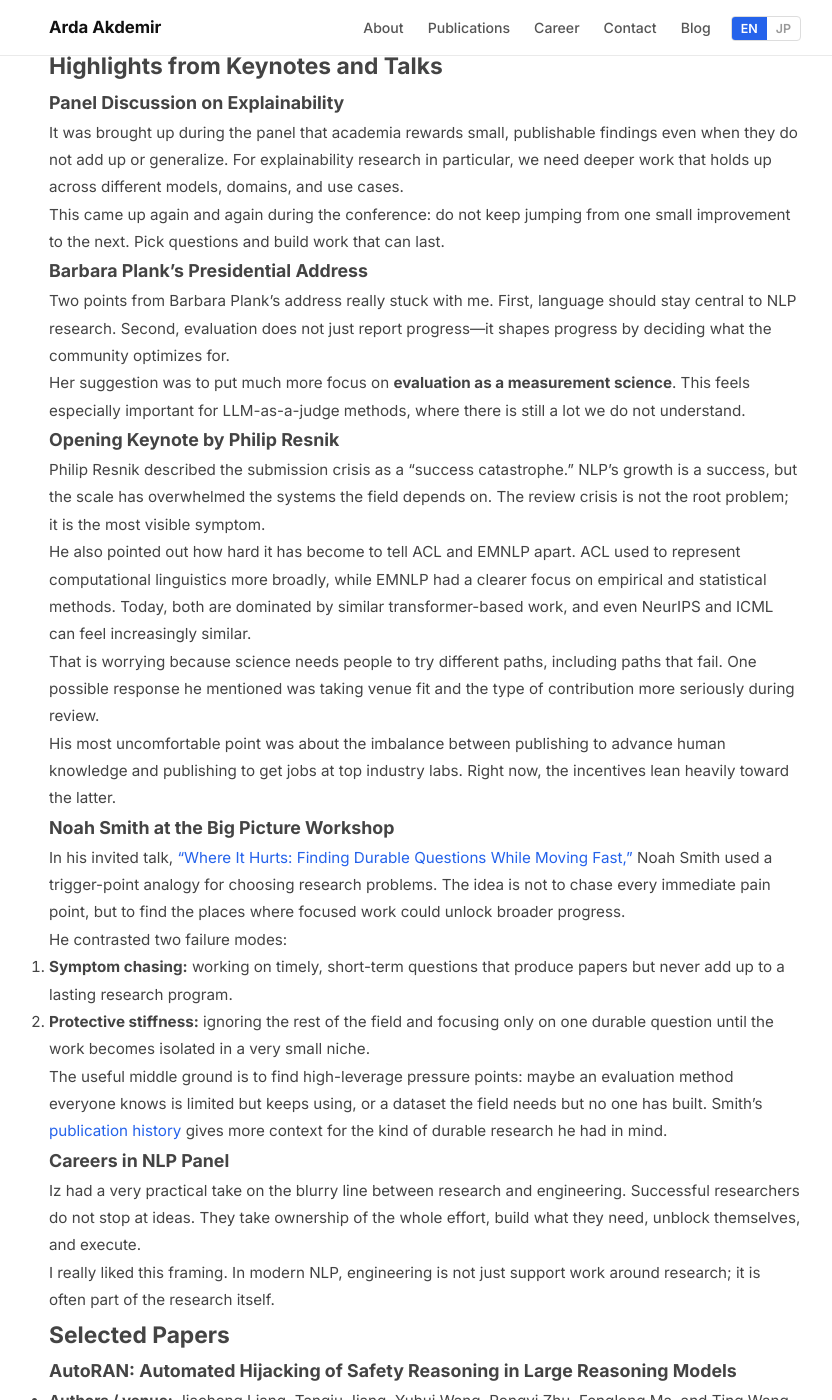
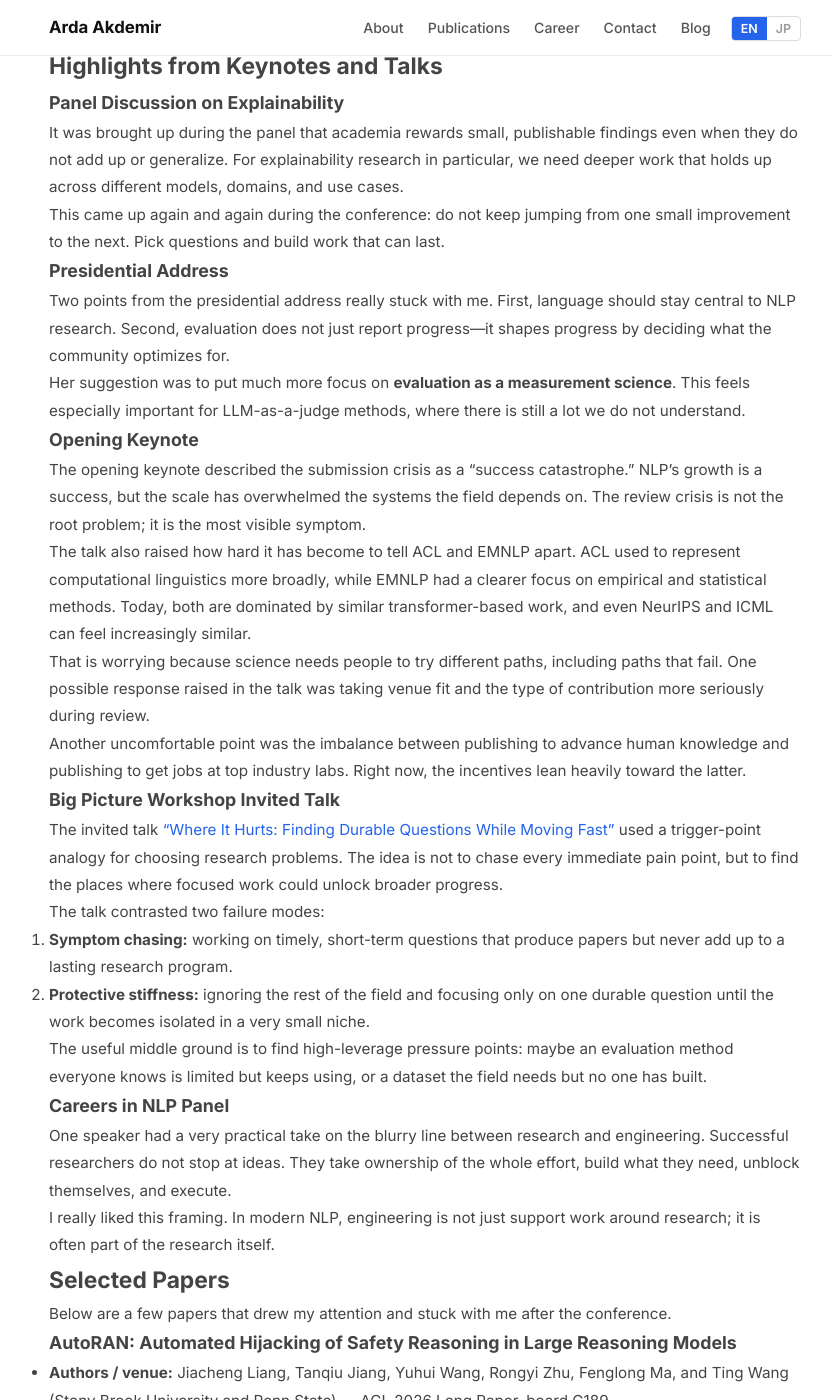
Before and after one commit to ardakdemir/ardakdemir.github.io, a Jekyll site: the page built from _posts/2026-07-12-acl-2026-takeaways.md, in a window 1280 px wide and 1400 px high, scrolled down 1056 px. Shown: the whole window, without its empty margins (215-1047 px from the left). Built offline with Jekyll 4.4.1, drawn with Linux system fonts in a browser that asks for light colours; some of the changed text lies outside the part shown.

Commit message:
docs: make ACL reflections attribution-neutral
Keep potentially controversial conference takeaways focused on sessions rather than individual speakers and introduce the selected papers section.

Co-authored-by: Cursor <cursoragent@cursor.com>

```diff
--- a/_posts/2026-07-12-acl-2026-takeaways.md
+++ b/_posts/2026-07-12-acl-2026-takeaways.md
@@ -14,11 +14,11 @@ At the same time, I came back very inspired. I met researchers working on all ki
 
 ## Overall Insights
 
-- **NLP is in a submission crisis.** Philip Resnik called it a “success catastrophe”: the field has grown faster than the reviewing system can handle, and no one seems to have a full solution. The review crisis is really a symptom of this bigger problem. See this [discussion of the ACL 2026 business meeting](https://www.linkedin.com/posts/nikos-aletras-6b797422_the-acl-2026-business-meeting-during-the-activity-7480159920043102208-eLHb?utm_source=share&utm_medium=member_desktop&rcm=ACoAABOiqN8BLg2C5pbHHEjJHpMXDOJLmZ7F1T4).
-- **Build scaffolds, not just papers.** Codebases, datasets, workshops, and communities give future work something to build on. A single paper can produce a result; a community can build a field. Noah Smith, Tal Linzen, and others came back to this idea.
-- **Evaluation shapes what we build.** Barbara Plank argued that evaluation should be treated as a measurement science, not as a final box to check. What we choose to measure ends up shaping what the field works on.
+- **NLP is in a submission crisis.** One keynote framed it as a “success catastrophe”: the field has grown faster than the reviewing system can handle, and no one seems to have a full solution. The review crisis is really a symptom of this bigger problem. See this [related post about the ACL 2026 business meeting](https://www.linkedin.com/posts/nikos-aletras-6b797422_the-acl-2026-business-meeting-during-the-activity-7480159920043102208-eLHb?utm_source=share&utm_medium=member_desktop&rcm=ACoAABOiqN8BLg2C5pbHHEjJHpMXDOJLmZ7F1T4).
+- **Build scaffolds, not just papers.** Codebases, datasets, workshops, and communities give future work something to build on. A single paper can produce a result; a community can build a field. This theme came up in both the explainability panel and the Big Picture invited talk.
+- **Evaluation shapes what we build.** The presidential address made a strong case for treating evaluation as a measurement science, not as a final box to check. What we choose to measure ends up shaping what the field works on.
 - **Keep language central to NLP.** Many of the papers I found most interesting were grounded in language or linguistics instead of treating every problem as another generic LLM application.
-- **Research and engineering are getting harder to separate.** In the Careers in NLP panel, Iz argued that good researchers also need to be good engineers. They take ownership, unblock themselves, and get things done.
+- **Research and engineering are getting harder to separate.** A discussion in the Careers in NLP panel highlighted that good researchers also need to be good engineers. They take ownership, unblock themselves, and get things done.
 - **Poster sessions were a much better use of my time.** There was more interaction, more flexibility, and more chance to stumble onto unexpected work. The posters were at least as interesting as the oral papers, and it was easy to move around and meet people. Several oral sessions I attended also lost time to small issues with connections or slides.
 - **The field is broader than it first looks.** Even with so much attention going to LLMs, I was pleasantly surprised by the variety and creativity of the research. [Your Students Don't Use LLMs Like You Wish They Did](https://aclanthology.org/2026.acl-long.875.pdf) was one memorable example.
 - **Brand still matters.** Posters and authors from top institutions clearly attracted more attention. The crowd size did not always reflect the quality of the work.
@@ -31,40 +31,42 @@ It was brought up during the panel that academia rewards small, publishable find
 
 This came up again and again during the conference: do not keep jumping from one small improvement to the next. Pick questions and build work that can last.
 
-### Barbara Plank's Presidential Address
+### Presidential Address
 
-Two points from Barbara Plank's address really stuck with me. First, language should stay central to NLP research. Second, evaluation does not just report progress—it shapes progress by deciding what the community optimizes for.
+Two points from the presidential address really stuck with me. First, language should stay central to NLP research. Second, evaluation does not just report progress—it shapes progress by deciding what the community optimizes for.
 
 Her suggestion was to put much more focus on **evaluation as a measurement science**. This feels especially important for LLM-as-a-judge methods, where there is still a lot we do not understand.
 
-### Opening Keynote by Philip Resnik
+### Opening Keynote
 
-Philip Resnik described the submission crisis as a “success catastrophe.” NLP's growth is a success, but the scale has overwhelmed the systems the field depends on. The review crisis is not the root problem; it is the most visible symptom.
+The opening keynote described the submission crisis as a “success catastrophe.” NLP's growth is a success, but the scale has overwhelmed the systems the field depends on. The review crisis is not the root problem; it is the most visible symptom.
 
-He also pointed out how hard it has become to tell ACL and EMNLP apart. ACL used to represent computational linguistics more broadly, while EMNLP had a clearer focus on empirical and statistical methods. Today, both are dominated by similar transformer-based work, and even NeurIPS and ICML can feel increasingly similar.
+The talk also raised how hard it has become to tell ACL and EMNLP apart. ACL used to represent computational linguistics more broadly, while EMNLP had a clearer focus on empirical and statistical methods. Today, both are dominated by similar transformer-based work, and even NeurIPS and ICML can feel increasingly similar.
 
-That is worrying because science needs people to try different paths, including paths that fail. One possible response he mentioned was taking venue fit and the type of contribution more seriously during review.
+That is worrying because science needs people to try different paths, including paths that fail. One possible response raised in the talk was taking venue fit and the type of contribution more seriously during review.
 
-His most uncomfortable point was about the imbalance between publishing to advance human knowledge and publishing to get jobs at top industry labs. Right now, the incentives lean heavily toward the latter.
+Another uncomfortable point was the imbalance between publishing to advance human knowledge and publishing to get jobs at top industry labs. Right now, the incentives lean heavily toward the latter.
 
-### Noah Smith at the Big Picture Workshop
+### Big Picture Workshop Invited Talk
 
-In his invited talk, [“Where It Hurts: Finding Durable Questions While Moving Fast,”](https://www.bigpictureworkshop.com/) Noah Smith used a trigger-point analogy for choosing research problems. The idea is not to chase every immediate pain point, but to find the places where focused work could unlock broader progress.
+The invited talk [“Where It Hurts: Finding Durable Questions While Moving Fast”](https://www.bigpictureworkshop.com/) used a trigger-point analogy for choosing research problems. The idea is not to chase every immediate pain point, but to find the places where focused work could unlock broader progress.
 
-He contrasted two failure modes:
+The talk contrasted two failure modes:
 
 1. **Symptom chasing:** working on timely, short-term questions that produce papers but never add up to a lasting research program.
 2. **Protective stiffness:** ignoring the rest of the field and focusing only on one durable question until the work becomes isolated in a very small niche.
 
-The useful middle ground is to find high-leverage pressure points: maybe an evaluation method everyone knows is limited but keeps using, or a dataset the field needs but no one has built. Smith's [publication history](https://nasmith.github.io/publications/) gives more context for the kind of durable research he had in mind.
+The useful middle ground is to find high-leverage pressure points: maybe an evaluation method everyone knows is limited but keeps using, or a dataset the field needs but no one has built.
 
 ### Careers in NLP Panel
 
-Iz had a very practical take on the blurry line between research and engineering. Successful researchers do not stop at ideas. They take ownership of the whole effort, build what they need, unblock themselves, and execute.
+One speaker had a very practical take on the blurry line between research and engineering. Successful researchers do not stop at ideas. They take ownership of the whole effort, build what they need, unblock themselves, and execute.
 
 I really liked this framing. In modern NLP, engineering is not just support work around research; it is often part of the research itself.
 
 ## Selected Papers
+
+Below are a few papers that drew my attention and stuck with me after the conference.
 
 ### AutoRAN: Automated Hijacking of Safety Reasoning in Large Reasoning Models
 
```
Also changed, not shown: _drafts/acl-2026-takeaways.md (+19 -17 lines).
